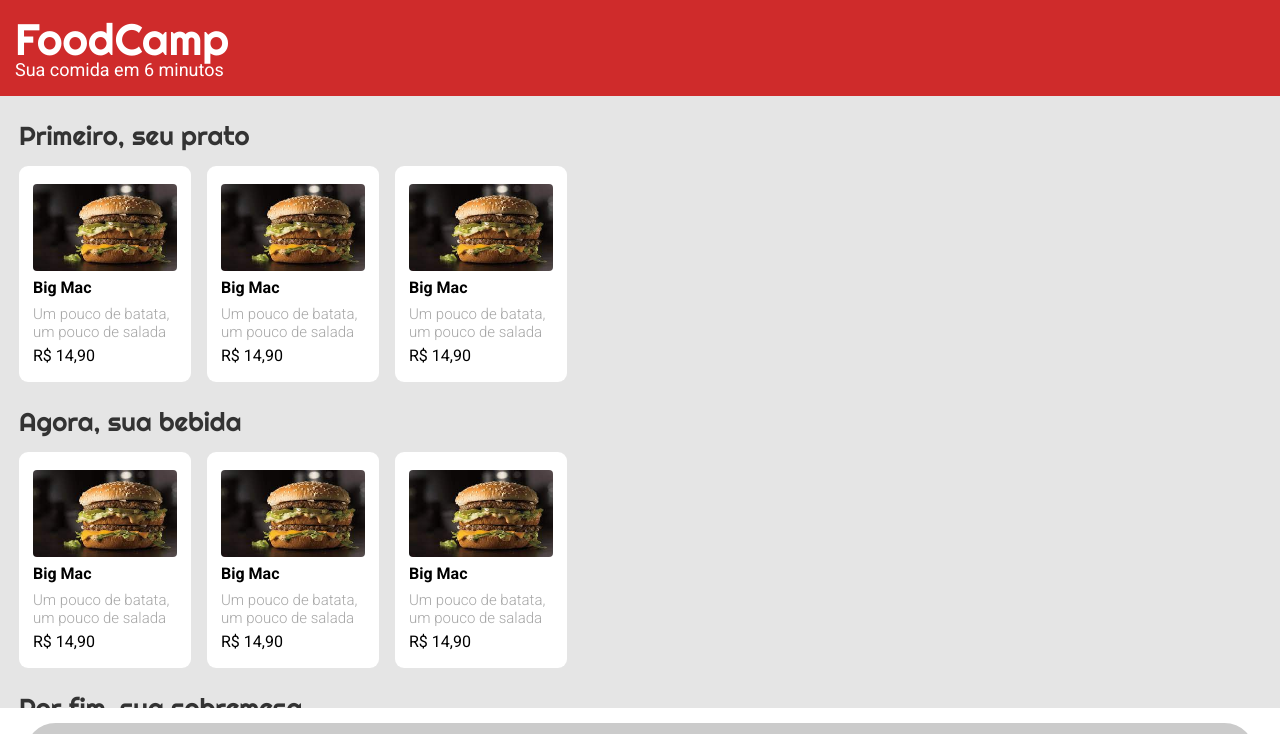
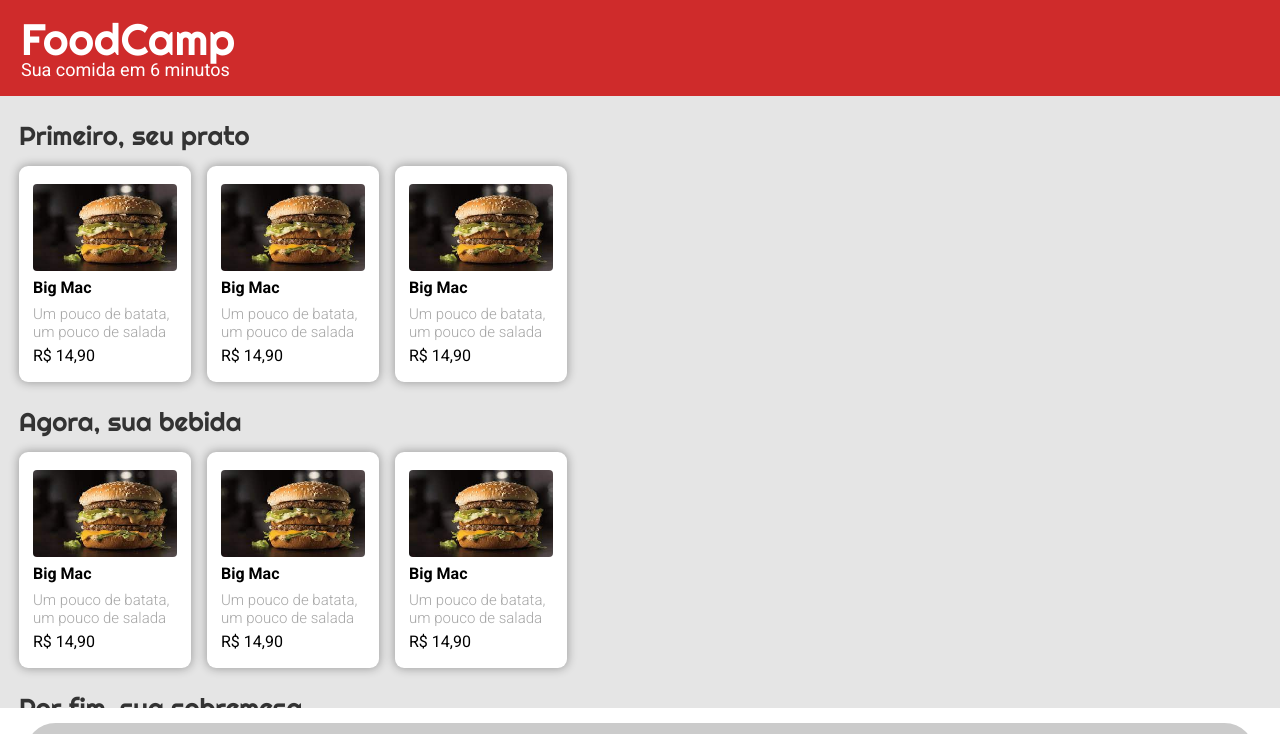
Before and after one commit to yungtay/FoodCamp, a website: page index.html in a window 1280 px wide. Shown: the top 734 px of the page. Drawn offline with Linux system fonts and the light colour scheme.

Commit message:
Adicionando as Sombras

```diff
--- a/css/style.css
+++ b/css/style.css
@@ -14,6 +14,7 @@
 font-size: 26px;
 margin-bottom: 17px;
 color: #333333;
+padding-left: 19px;
 }
 
 h3{
@@ -30,18 +31,16 @@
 display:flex;
 flex-direction: column;
 justify-content: center;
-padding: 0 15px;
+padding: 0 21px;
 color: white;
 background: #CF2B2B;
 }
 
 .conteudo{
-padding-left: 19px;
 margin-top: 123px;
 }
 
 .prato-bebida-sobremesa{
-margin-bottom: 27px;
 overflow: hidden;
 }
 
@@ -51,6 +50,7 @@
 
 .opcoes{
 display: flex;
+padding: 0 19px 27px 19px;
 }
 
 .opcao{
@@ -63,6 +63,7 @@
 padding: 18px 14px;
 border-radius: 9px;
 background: white;
+box-shadow: 0px 0px 10px 1px rgba(0, 0, 0, 0.3);
 }
 
 .opcao img{
@@ -88,7 +89,7 @@
 align-items: center;
 background: #CBCBCB;
 border-radius: 50px;
-padding: 0 80px;
+padding: 0 20%;
 }
 
 .nomePrato{
```
